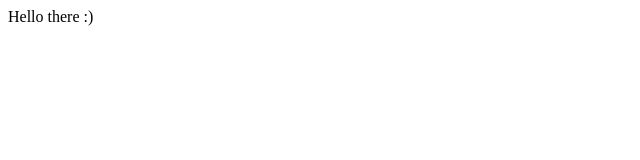
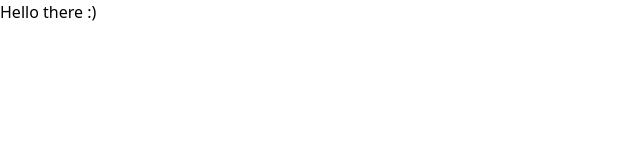
Before and after one commit to Jnwyk/climbing-logbook, a React (Vite) app in the folder client/: page / in a window 1280 px wide. Shown: the top 160 px of the page, without its empty margins (0-640 px from the left). Built offline with nearby package versions, Linux system fonts and the light colour scheme.

Commit message:
setup client

```diff
--- a/client/package.json
+++ b/client/package.json
@@ -20,8 +20,11 @@
     ]
   },
   "dependencies": {
+    "@tailwindcss/vite": "^4.1.18",
+    "radix-ui": "^1.4.3",
     "react": "^19.2.0",
-    "react-dom": "^19.2.0"
+    "react-dom": "^19.2.0",
+    "tailwindcss": "^4.1.18"
   },
   "devDependencies": {
     "@eslint/js": "^9.39.1",
--- a/client/src/index.css
+++ b/client/src/index.css
@@ -0,0 +1 @@
+@import 'tailwindcss';
--- a/client/vite.config.ts
+++ b/client/vite.config.ts
@@ -1,6 +1,7 @@
 import { defineConfig } from 'vite';
 import react from '@vitejs/plugin-react';
+import tailwindcss from '@tailwindcss/vite';
 
 export default defineConfig({
-  plugins: [react()],
+  plugins: [react(), tailwindcss()],
 });
```
Also changed, not shown: 1 other file (tests, documents, lock files or other folders).
